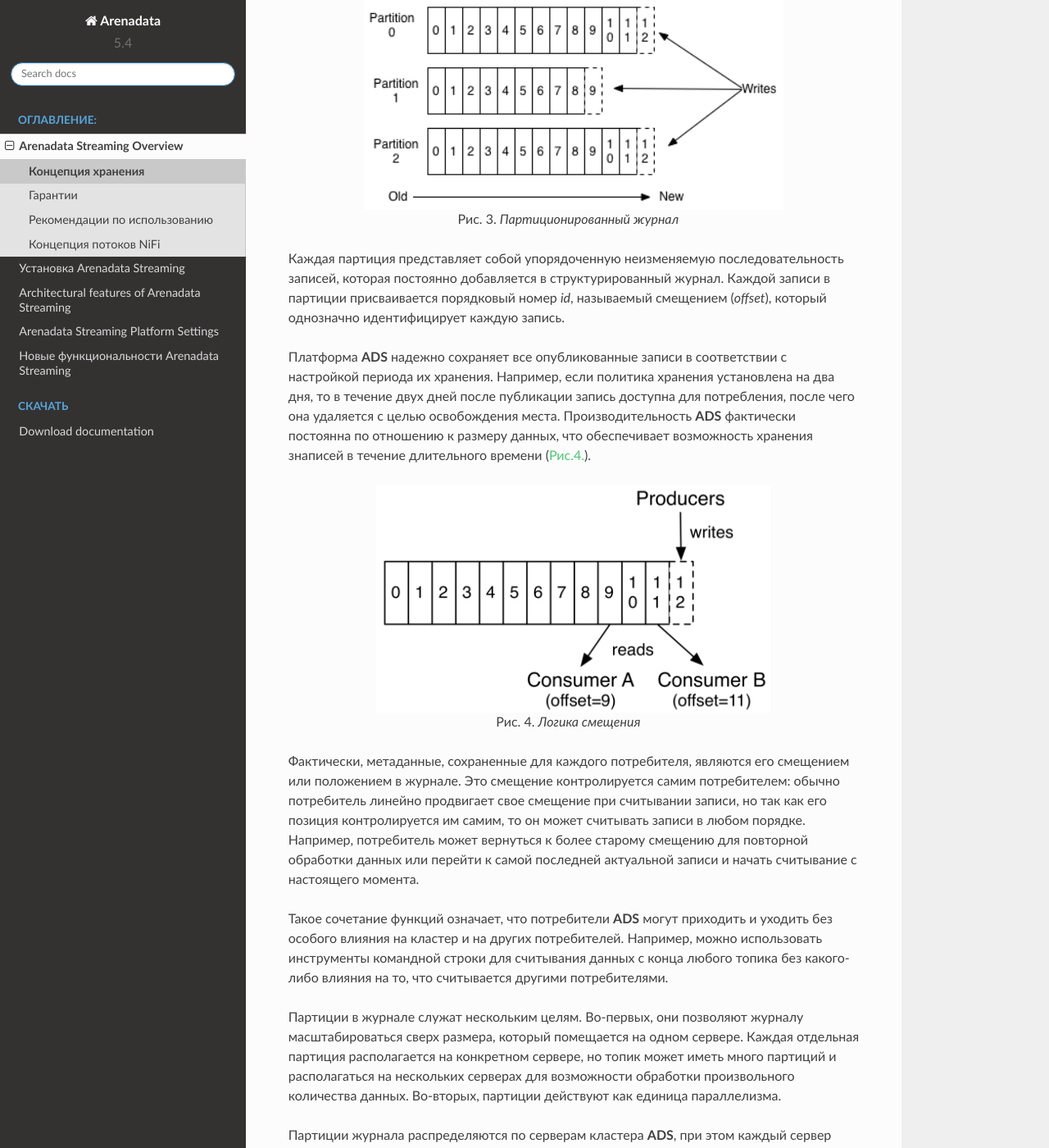
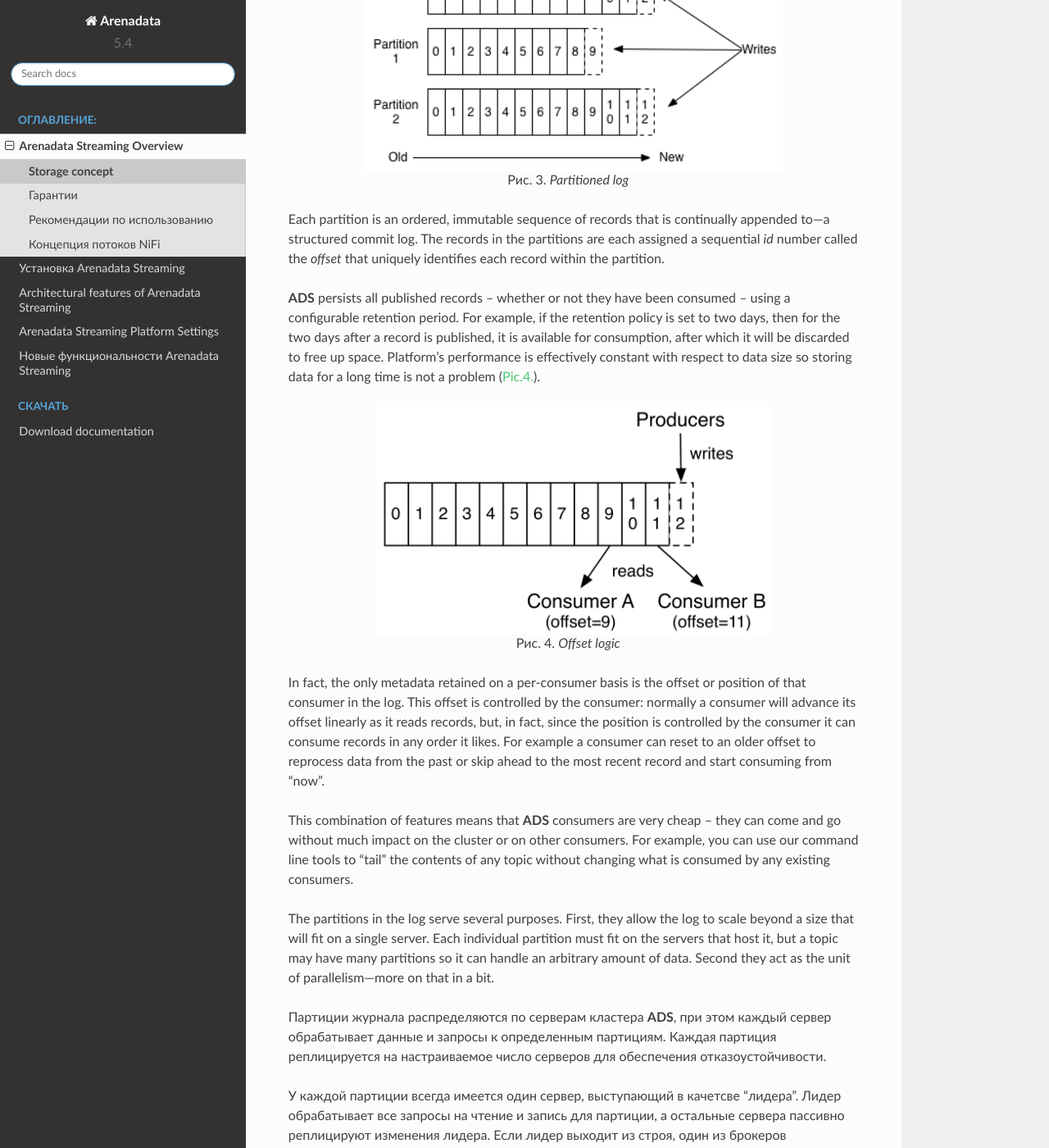
Before and after one commit to arenadata/docs_ads, a Sphinx documentation site: the page built from source/Intro/concept.rst, in a window 1280 px wide and 1400 px high, scrolled down 413 px. Shown: the whole window at 82% size. Built offline with Sphinx 7.4.7 and the Read the Docs theme 2.0.0, drawn with Linux system fonts in a browser that asks for light colours; pages that are not in the unit, such as notebooks, are missing from menus; some of the changed text lies outside the part shown.

Commit message:
Update concept.rst

```diff
--- a/source/Intro/concept.rst
+++ b/source/Intro/concept.rst
@@ -1,33 +1,36 @@
-Концепция хранения
+Storage concept
 ===================
 
-Для начала в главе описывается основная абстракция, которую **ADS** обеспечивает для потока записей – топик.
+Let's first dive into the core abstraction **ADS** provides for a stream of records -- the topic.
 
-Топики -- это категории, по которым записи публикуются в платформе. В **ADS** топики могут иметь нескольких потребителей, которые подписываются на получение находящихся в них данных. Для каждого топика платформа поддерживает партиционированный журнал, схематично представленный на :numref:`Рис.%s.<ADS_intro_Topic>`
+A topic is a category or feed name to which records are published. Topics in **ADS** are always multi-subscriber; that is, a topic can have zero, one, or many consumers that subscribe to the data written to it. For each topic, the platform maintains a partitioned log that looks like this :numref:`Pic.%s.<ADS_intro_Topic>`
 
 .. _ADS_intro_Topic:
 
-.. figure:: ./imgs/ADS_intro_Topic.*
+.. figure:: ./imgs/ADS_intro_Topic.png
    :align: center
 
-   Партиционированный журнал
+   Partitioned log
 
-Каждая партиция представляет собой упорядоченную неизменяемую последовательность записей, которая постоянно добавляется в структурированный журнал. Каждой записи в партиции присваивается порядковый номер *id*, называемый смещением (*offset*), который однозначно идентифицирует каждую запись.
+Each partition is an ordered, immutable sequence of records that is continually appended to—a structured commit log. The records in the partitions are each assigned a sequential *id* number called the *offset* that uniquely identifies each record within the partition.
 
-Платформа **ADS** надежно сохраняет все опубликованные записи в соответствии с настройкой периода их хранения. Например, если политика хранения установлена на два дня, то в течение двух дней после публикации запись доступна для потребления, после чего она удаляется с целью освобождения места. Производительность **ADS** фактически постоянна по отношению к размеру данных, что обеспечивает возможность хранения знаписей в течение длительного времени (:numref:`Рис.%s.<ADS_intro_offset>`).
+**ADS** persists all published records -- whether or not they have been consumed -- using a configurable retention period. For example, if the retention policy is set to two days, then for the two days after a record is published, it is available for consumption, after which it will be discarded to free up space. Platform's performance is effectively constant with respect to data size so storing data for a long time is not a problem (:numref:`Pic.%s.<ADS_intro_offset>`).
 
 .. _ADS_intro_offset:
 
-.. figure:: ./imgs/ADS_intro_offset.*
+.. figure:: ./imgs/ADS_intro_offset.png
    :align: center
 
-   Логика смещения
+   Offset logic
 
-Фактически, метаданные, сохраненные для каждого потребителя, являются его смещением или положением в журнале. Это смещение контролируется самим потребителем: обычно потребитель линейно продвигает свое смещение при считывании записи, но так как его позиция контролируется им самим, то он может считывать записи в любом порядке. Например, потребитель может вернуться к более старому смещению для повторной обработки данных или перейти к самой последней актуальной записи и начать считывание с настоящего момента.
 
-Такое сочетание функций означает, что потребители **ADS** могут приходить и уходить без особого влияния на кластер и на других потребителей. Например, можно использовать инструменты командной строки для считывания данных с конца любого топика без какого-либо влияния на то, что считывается другими потребителями.
+In fact, the only metadata retained on a per-consumer basis is the offset or position of that consumer in the log. This offset is controlled by the consumer: normally a consumer will advance its offset linearly as it reads records, but, in fact, since the position is controlled by the consumer it can consume records in any order it likes. For example a consumer can reset to an older offset to reprocess data from the past or skip ahead to the most recent record and start consuming from "now".
 
-Партиции в журнале служат нескольким целям. Во-первых, они позволяют журналу масштабироваться сверх размера, который помещается на одном сервере. Каждая отдельная партиция располагается на конкретном сервере, но топик может иметь много партиций и располагаться на нескольких серверах для возможности обработки произвольного количества данных. Во-вторых, партиции действуют как единица параллелизма.
+This combination of features means that **ADS** consumers are very cheap -- they can come and go without much impact on the cluster or on other consumers. For example, you can use our command line tools to "tail" the contents of any topic without changing what is consumed by any existing consumers.
+
+The partitions in the log serve several purposes. First, they allow the log to scale beyond a size that will fit on a single server. Each individual partition must fit on the servers that host it, but a topic may have many partitions so it can handle an arbitrary amount of data. Second they act as the unit of parallelism—more on that in a bit.
+
+
 
 Партиции журнала распределяются по серверам кластера **ADS**, при этом каждый сервер обрабатывает данные и запросы к определенным партициям. Каждая партиция реплицируется на настраиваемое число серверов для обеспечения отказоустойчивости.
 
```
